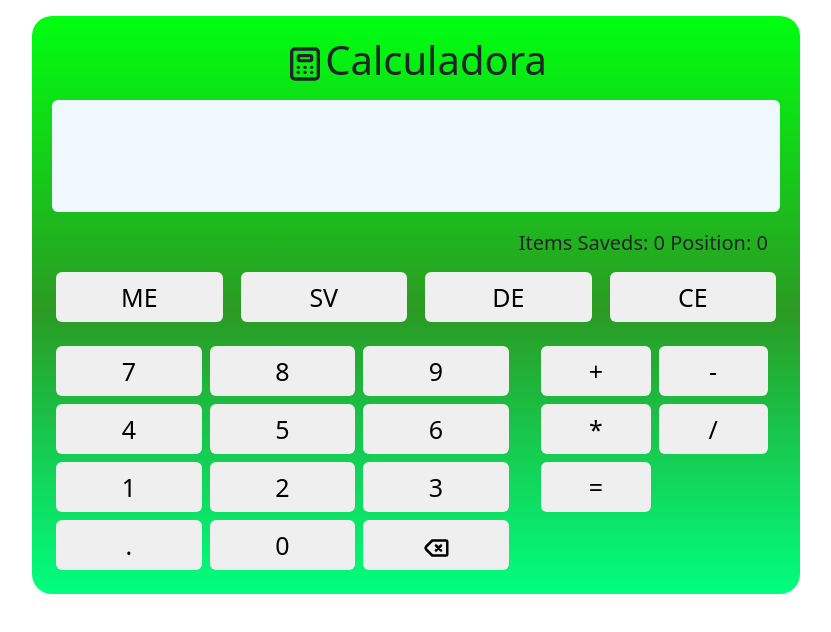
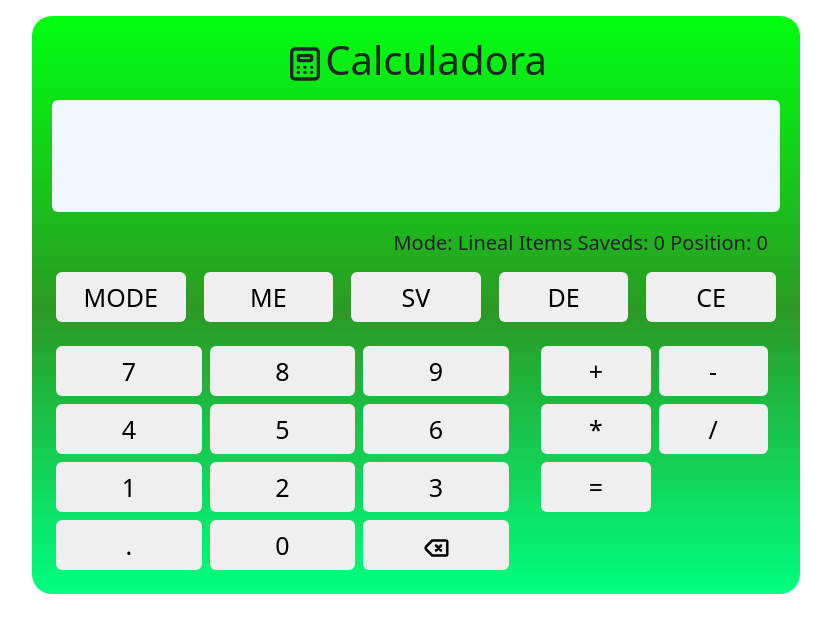
Before and after one commit to ManuelOrtegaR/calculadora, a React (Create React App) app: page / in a window 1280 px wide. Shown: the top 632 px of the page, without its empty margins (224-1055 px from the left). Built offline with nearby package versions, Linux system fonts and the light colour scheme; no server answers.

Commit message:
Se agrega funcion Mode

```diff
--- a/src/App.js
+++ b/src/App.js
@@ -13,7 +13,8 @@ const data = [];
 const storage = {};
 const indexList = -1;
 const toggler = false;
-const memoryFunctions = ['ME', 'SV', 'DE', 'CE'];
+const memoryFunctions = ['MODE', 'ME', 'SV', 'DE', 'CE'];
+const mode = true;
 
 function Title() {
   return (
@@ -35,15 +36,30 @@ function Display({ dataValue, display }) {
   );
 }
 
-function MemoryControls({ memory, dataIndex, memoryEvents }) {
+function MemoryControls({ memory, dataIndex, memoryEvents, modeOp }) {
   return (
     <div className='memory row m-3'>
       <span className='memory__info col-12 text-end'>
-        Items Saveds: {memory.length} Position: {dataIndex + 1}
+        Mode: {modeOp ? 'Lineal' : 'Algebraic'} Items Saveds: {memory.length}{' '}
+        Position: {dataIndex + 1}
       </span>
       <Memory memoryEvents={memoryEvents} />
     </div>
   );
+}
+
+function Memory({ memoryEvents }) {
+  return memoryFunctions.map(function (elemento) {
+    return (
+      <button
+        className='col memory__button rounded'
+        onClick={memoryEvents}
+        key={elemento}
+      >
+        {elemento}
+      </button>
+    );
+  });
 }
 
 function ControlPanel({ printNumber, operations }) {
@@ -87,20 +103,6 @@ function Operators({ operations }) {
   });
 }
 
-function Memory({ memoryEvents }) {
-  return memoryFunctions.map(function (elemento) {
-    return (
-      <button
-        className='col memory__button rounded'
-        onClick={memoryEvents}
-        key={elemento}
-      >
-        {elemento}
-      </button>
-    );
-  });
-}
-
 function App() {
   const [display, setDisplay] = useState(displayText);
   const [dataValue, setDataValue] = useState(data);
@@ -108,6 +110,7 @@ function App() {
   const [storageData, setStorageData] = useState(storage);
   const [dataIndex, setDataIndex] = useState(indexList);
   const [togg, setTogg] = useState(toggler);
+  const [modeOp, setModeOp] = useState(mode);
 
   async function loadMemory() {
     try {
@@ -155,8 +158,10 @@ function App() {
       setTogg(false);
     } else {
       if (sign === '=' && display) {
-        setDataValue(dataValue.push(display));
-        equal(dataValue);
+        if (!togg) {
+          setDataValue(dataValue.push(display));
+        }
+        modeOp ? equalLineal(dataValue) : equalAlgeb(dataValue);
       }
     }
   }
@@ -165,8 +170,9 @@ function App() {
     return new Function('return ' + fn)();
   }
 
-  function equal(array) {
+  function equalLineal(array) {
     let process = array;
+    console.log(process);
     while (process.length >= 3) {
       if (process[1] === '/' && process[2] === '0') {
         window.alert(`${process[0]} no se puede dividir entre 0`);
@@ -189,8 +195,24 @@ function App() {
     setStorageData(postOperation);
   }
 
+  function equalAlgeb(array) {
+    console.log(array);
+    const newString = array.reduce((element, final) => element + final, '');
+    console.log(newString);
+    const result = evaluaArimetica(newString);
+    setDisplay(result);
+    setDataValue([]);
+
+    const postOperation = {
+      operation: array,
+      result: result,
+    };
+    setStorageData(postOperation);
+  }
+
   function memoryEvents(event) {
     const request = event.target.textContent;
+    if (request === 'MODE') setModeOp(!modeOp);
     if (request === 'CE') clear(event);
     if (request === 'SV') save(event);
     if (request === 'ME') dataSave(event);
@@ -267,6 +289,7 @@ function App() {
       <Title />
       <Display dataValue={dataValue} display={display} />
       <MemoryControls
+        modeOp={modeOp}
         memory={memory}
         dataIndex={dataIndex}
         memoryEvents={memoryEvents}
```
